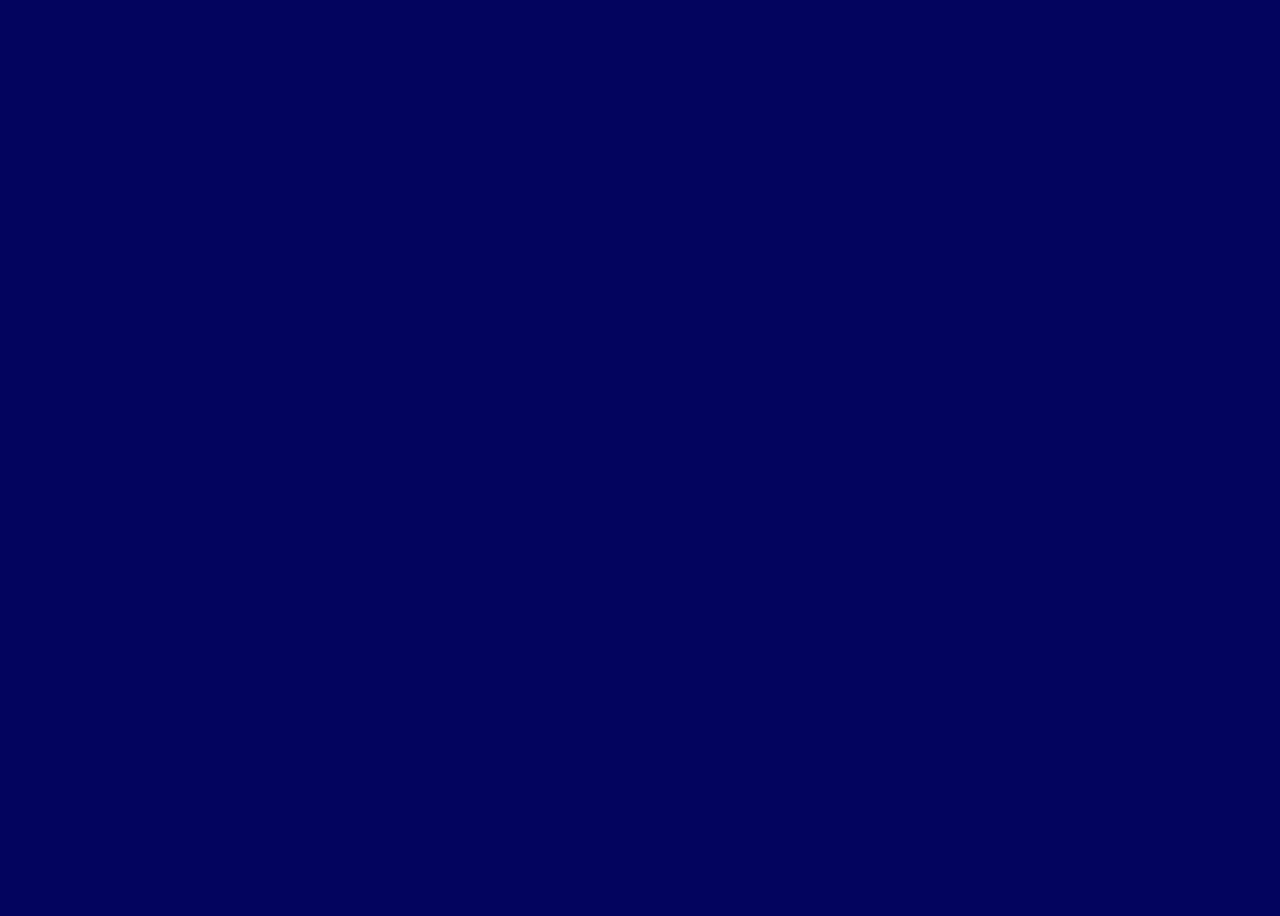
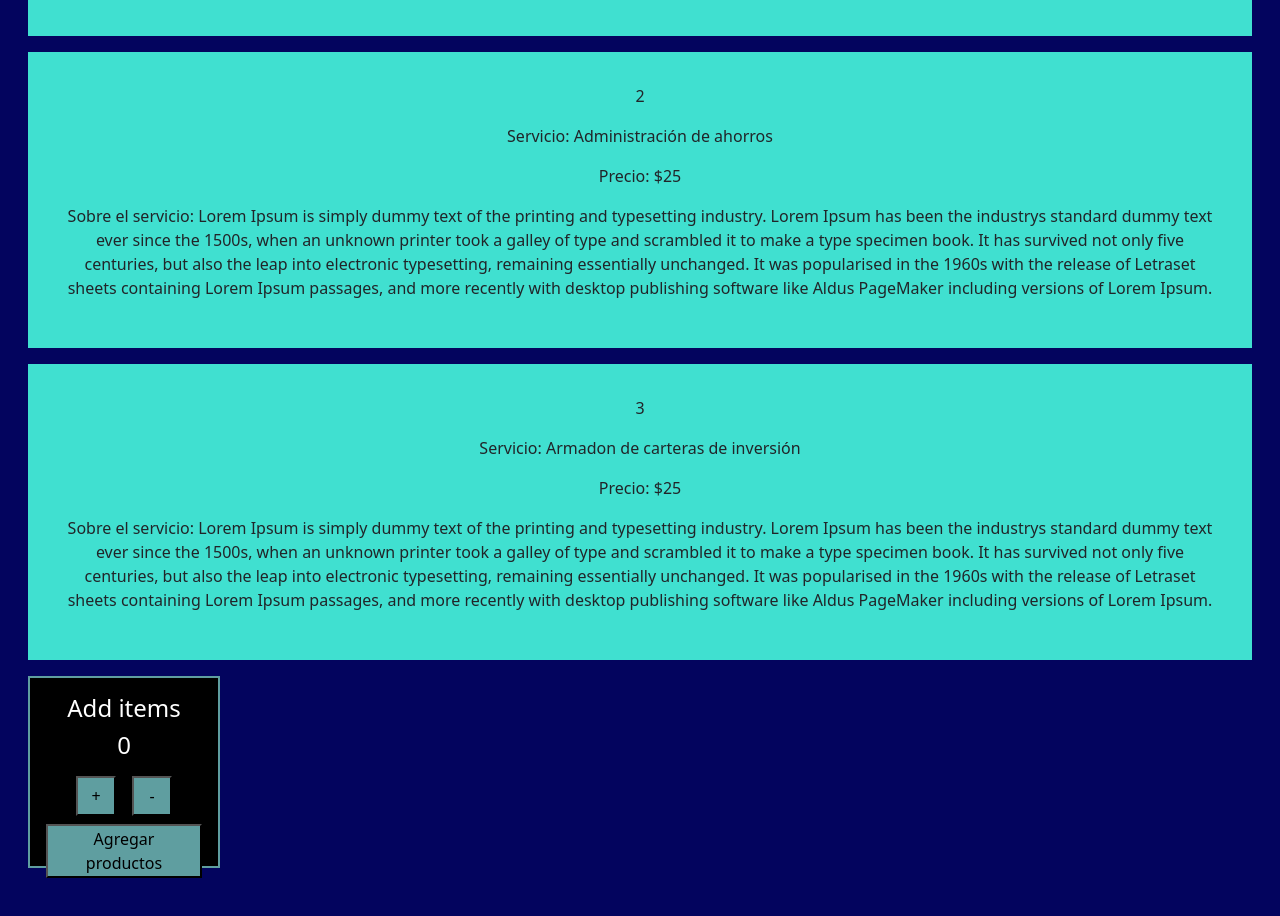
Before and after one commit to florenciia/react2022, a React (Create React App) app: page / in a window 1280 px wide. Shown: the part 1020-1936 px from the top of the page. Before the commit the page ends 914 px from the top, so only its background shows below. Built offline with nearby package versions, Linux system fonts and the light colour scheme.

Commit message:
agregados

```diff
--- a/src/App.js
+++ b/src/App.js
@@ -4,12 +4,15 @@ import Navbar from './Components/NavBar/NavBar';
 import ItemListContainer from './Components/ItemListContainer/ItemListContainer';
 
 function App() {
+
   return (
-          <div className="App">
+          <div className="App container-fluid ">
 
             <Navbar />
 
             <ItemListContainer />
+
+
 
           </div>
   );
--- /dev/null
+++ b/src/Components/Item/Item.css
@@ -0,0 +1,12 @@
+.cargando {
+    padding: 2rem;
+    background-color: white;
+    width: 100%;
+    margin: 1rem;
+}
+
+.muestraServicio{
+    background-color: turquoise;
+    margin: 1rem;
+    padding: 2rem;
+}
--- /dev/null
+++ b/src/Components/Item/Item.jsx
@@ -0,0 +1,60 @@
+import React, {useState, useEffect} from 'react';
+import ItemCount from '../ItemCount/ItemCount';
+import './Item.css';
+
+const Item = () => {
+
+    const [servicios, setServicios] = useState([]);
+
+    const serviciosGeneral = [
+    {id:1, servicio:'Bursatil', precio:'$25', descripcion:'Lorem Ipsum is simply dummy text of the printing and typesetting industry. Lorem Ipsum has been the industrys standard dummy text ever since the 1500s, when an unknown printer took a galley of type and scrambled it to make a type specimen book. It has survived not only five centuries, but also the leap into electronic typesetting, remaining essentially unchanged. It was popularised in the 1960s with the release of Letraset sheets containing Lorem Ipsum passages, and more recently with desktop publishing software like Aldus PageMaker including versions of Lorem Ipsum.'},
+    {id:2, servicio:'Administración de ahorros', precio:'$25', descripcion:'Lorem Ipsum is simply dummy text of the printing and typesetting industry. Lorem Ipsum has been the industrys standard dummy text ever since the 1500s, when an unknown printer took a galley of type and scrambled it to make a type specimen book. It has survived not only five centuries, but also the leap into electronic typesetting, remaining essentially unchanged. It was popularised in the 1960s with the release of Letraset sheets containing Lorem Ipsum passages, and more recently with desktop publishing software like Aldus PageMaker including versions of Lorem Ipsum.'},
+    {id:3, servicio:'Armadon de carteras de inversión', precio:'$25', descripcion:'Lorem Ipsum is simply dummy text of the printing and typesetting industry. Lorem Ipsum has been the industrys standard dummy text ever since the 1500s, when an unknown printer took a galley of type and scrambled it to make a type specimen book. It has survived not only five centuries, but also the leap into electronic typesetting, remaining essentially unchanged. It was popularised in the 1960s with the release of Letraset sheets containing Lorem Ipsum passages, and more recently with desktop publishing software like Aldus PageMaker including versions of Lorem Ipsum.'},
+    ]
+
+    const promesa = new Promise ((resolve, reject) => {
+    setTimeout(() =>{
+        resolve(serviciosGeneral)
+    }, 2000)
+
+    });
+
+    useEffect(() => {
+    promesa.then(resultado => {
+        // console.log('resultado', resultado);
+        setServicios(resultado);
+    })
+    }, [serviciosGeneral]
+    )
+
+
+
+  return (
+    <>
+        {servicios.length === 0 ?
+            <>
+             <p className='cargando'>Buscando servicios</p>
+            </>
+
+
+            :
+
+            servicios.map((elemento) =>{
+              return(
+                <div key={elemento.id} className='muestraServicio'>
+                    <p> {elemento.id} </p>
+                    <p> Servicio: {elemento.servicio} </p>
+                    <p> Precio: {elemento.precio} </p>
+                    <p> Sobre el servicio: {elemento.descripcion} </p>
+                </div>
+              )
+            })
+
+            }
+
+
+
+    </>
+  )
+}
+export default Item;
--- a/src/Components/ItemCount/ItemCount.css
+++ b/src/Components/ItemCount/ItemCount.css
@@ -2,15 +2,21 @@
     background-color: black;
     border: 2px solid cadetblue;
     color: #ffffff;
-    width: 20rem;
-    height: 13rem;
+    width: 12rem;
+    height: 12rem;
     margin: 1rem;
     padding: 1rem;
     margin-bottom: 5rem;
 }
+.carrito h1{
+    font-size: 1.5rem;
+}
 .btnn{
     background-color: cadetblue;
-    width: 3rem;
-    height: 3rem;
-    margin: 1rem;
+    width: 2.5rem;
+    height: 2.5rem;
+    margin: 0.5rem;
 }
+.btn-add{
+    background-color: cadetblue;
+}
--- a/src/Components/ItemCount/ItemCount.jsx
+++ b/src/Components/ItemCount/ItemCount.jsx
@@ -21,6 +21,8 @@ function ItemCount() {
          }
 
     }
+
+
     // useEffect(() => {
     //     setTimeout(()=>{
     //         console.log('Se ejecuta el useEffect')
@@ -31,10 +33,11 @@ function ItemCount() {
     return(
         <div className="carrito">
             <h1>Add items</h1>
-
             <h1>{count}</h1>
             <button className="btnn" onClick={aumentar}> + </button>
             <button className="btnn" onClick={disminuir}> - </button>
+            <br/>
+            <button className="btn-add"> Agregar productos</button>
         </div>
     )
 
--- /dev/null
+++ b/src/Components/ItemList/ItemList.css
@@ -0,0 +1,3 @@
+.cadaProducto{
+    margin-top: 10rem;
+}
--- /dev/null
+++ b/src/Components/ItemList/ItemList.jsx
@@ -0,0 +1,17 @@
+import React from 'react';
+import './ItemList.css';
+import Item from "../Item/Item";
+
+
+const ItemList = () => {
+  return (
+    <>
+
+        <div className='cadaProducto'>
+                <Item />
+        </div>
+
+    </>
+  )
+}
+export default ItemList;
--- a/src/Components/ItemListContainer/ItemListContainer.jsx
+++ b/src/Components/ItemListContainer/ItemListContainer.jsx
@@ -1,9 +1,17 @@
 import React from "react";
 import ItemCount from "../ItemCount/ItemCount";
+import ItemList from "../ItemList/ItemList";
 
 function ItemListContainer(){
     return(
-        <ItemCount />
+        <div>
+
+            <ItemList />
+
+            <ItemCount />
+
+        </div>
+
     )
 }
 export default ItemListContainer;
```
